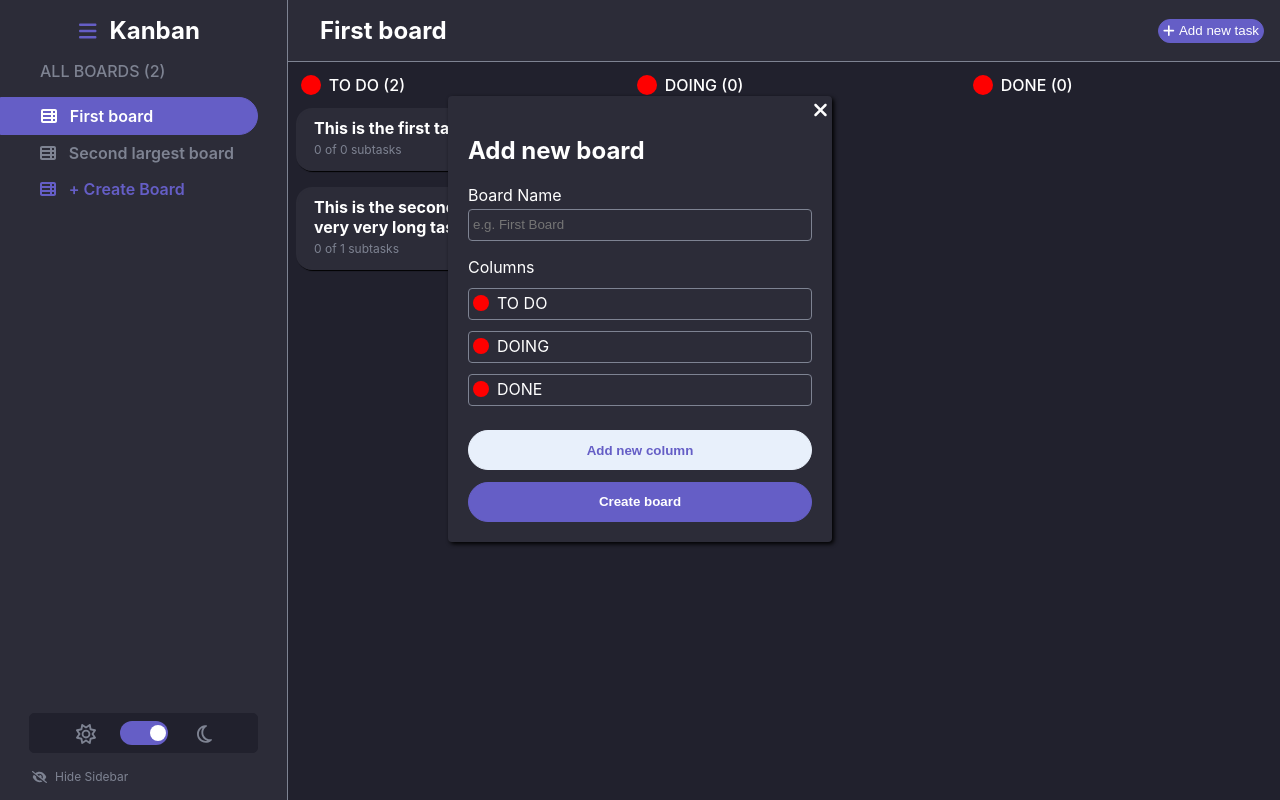
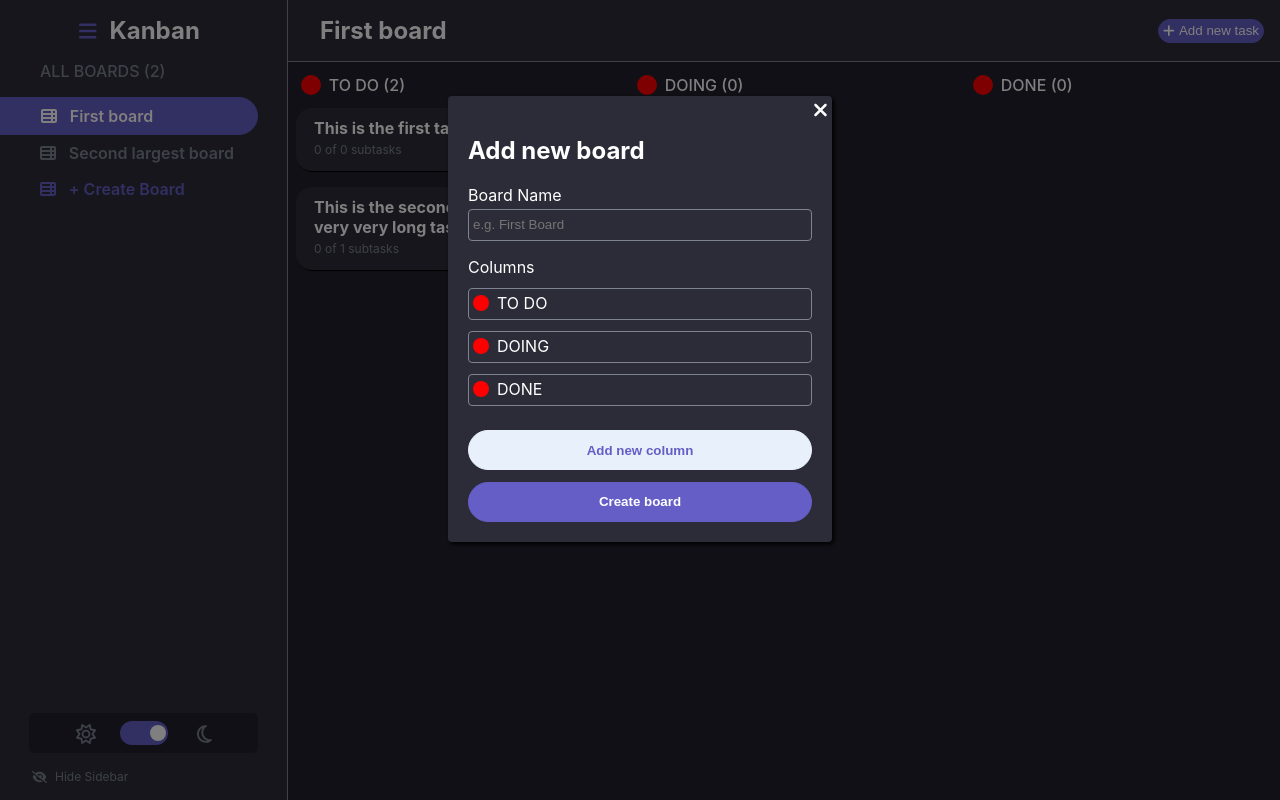
Before and after one commit to andreeaorian/kanban-web-app, a React (Create React App) app: page / in a window 1280 px wide. Both pictures are taken after a click on the element "+ Create Board". Built offline with nearby package versions, Linux system fonts and the light colour scheme.

Commit message:
Add popup overlay

```diff
--- a/src/components/popups/popup.scss
+++ b/src/components/popups/popup.scss
@@ -1,6 +1,7 @@
 @import "../../assets/variables.scss";
 
 .popup-box {
+	background-color: rgba(0, 0, 0, 0.5);
 	position: fixed;
 	width: 100%;
 	height: 100vh;
```
